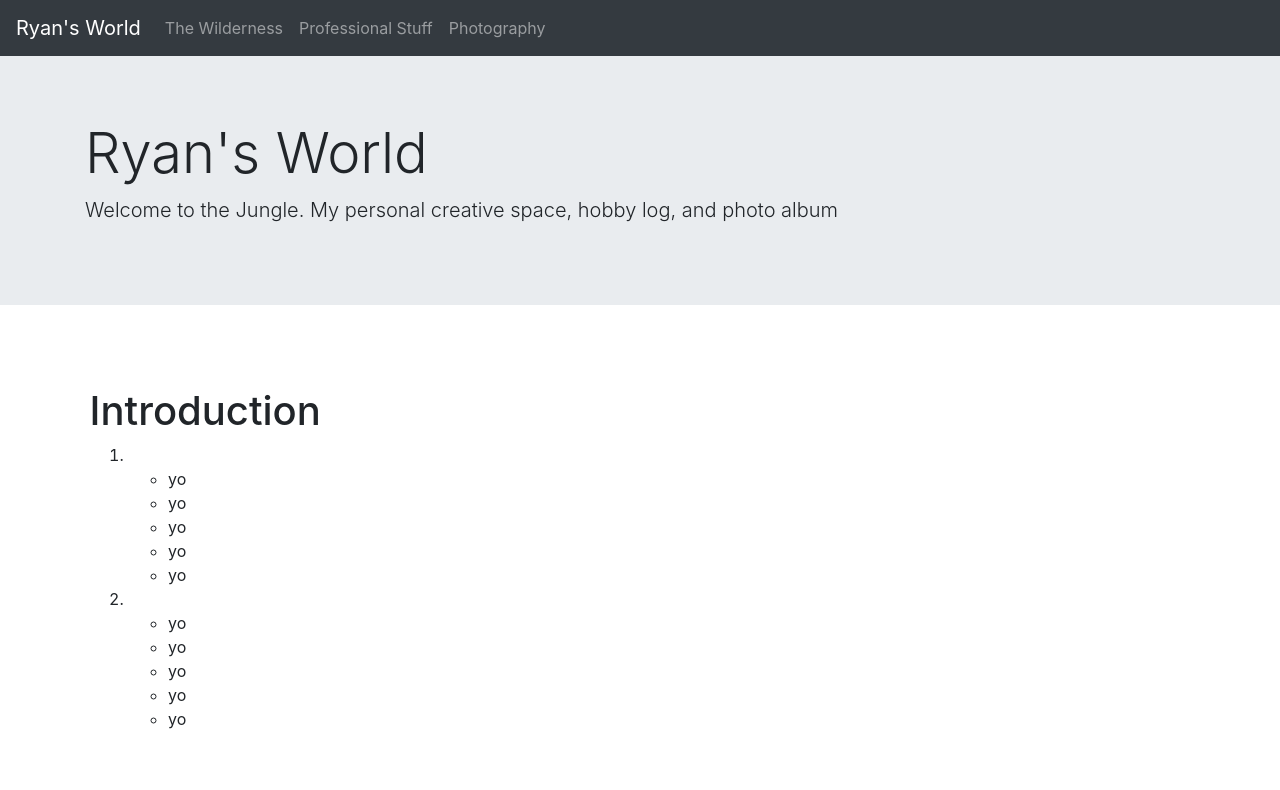
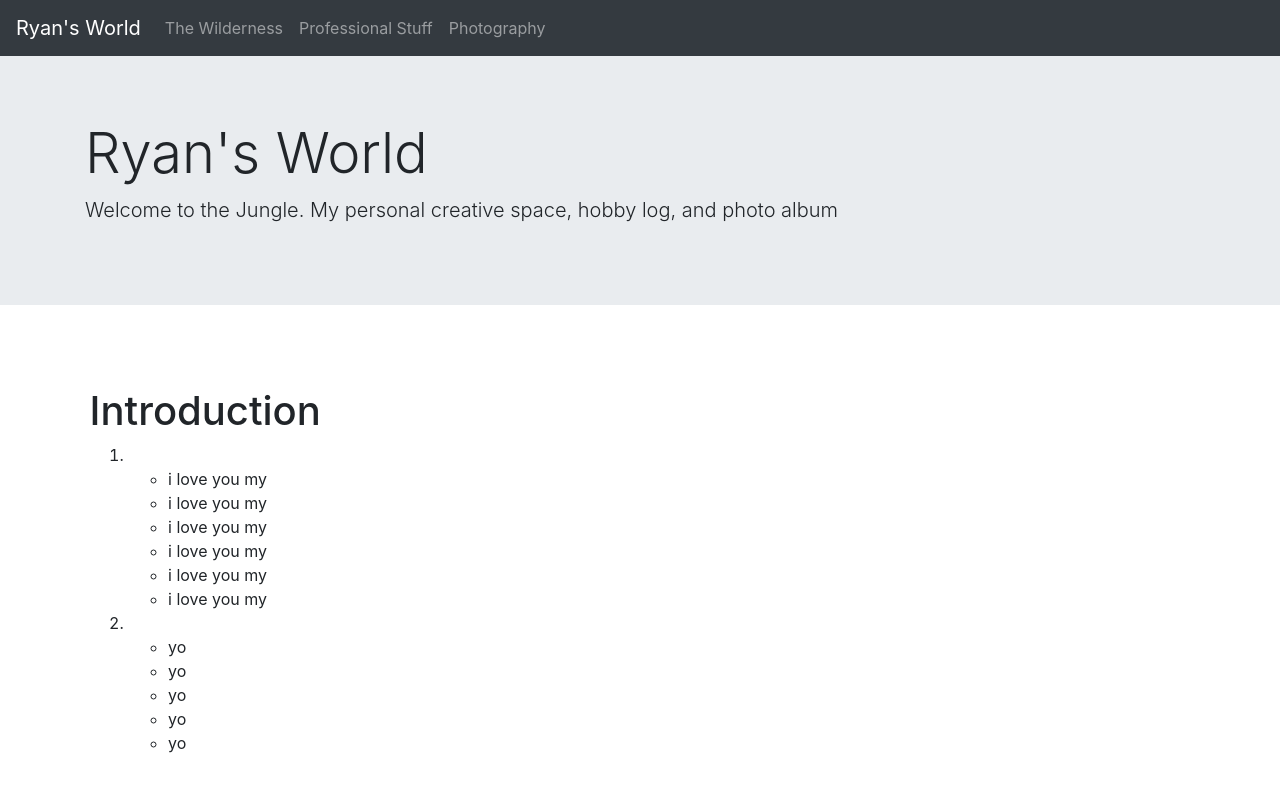
Before and after one commit to townleyr/ryans_world, a plain HTML site: page homepage.html in a window 1280 px wide. Drawn offline with nearby package versions, Linux system fonts and the light colour scheme.

Commit message:
playing
playing

```diff
--- a/homepage.html
+++ b/homepage.html
@@ -40,11 +40,13 @@
         <ol>
             <li>
                 <ul>
-                    <li>yo</li>
-                    <li>yo</li>
-                    <li>yo</li>
-                    <li>yo</li>
-                    <li>yo</li>
+                    <li>i love you my</li>
+                    <li>i love you my</li>
+                    <li>i love you my</li>
+                    <li>i love you my</li>
+                    <li>i love you my</li>
+                    <li>i love you my</li>
+
                 </ul>
             </li>
             <li>
```
